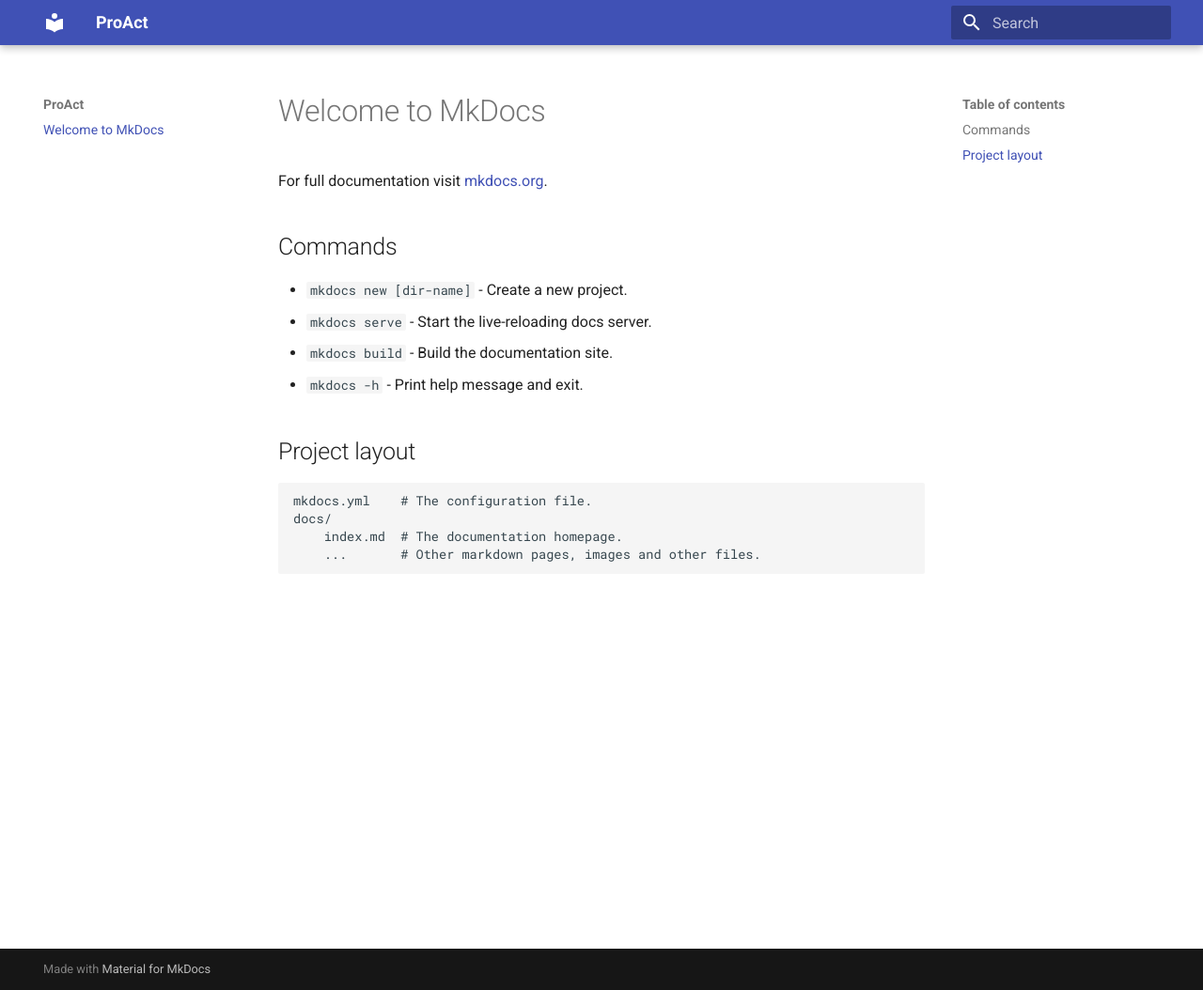
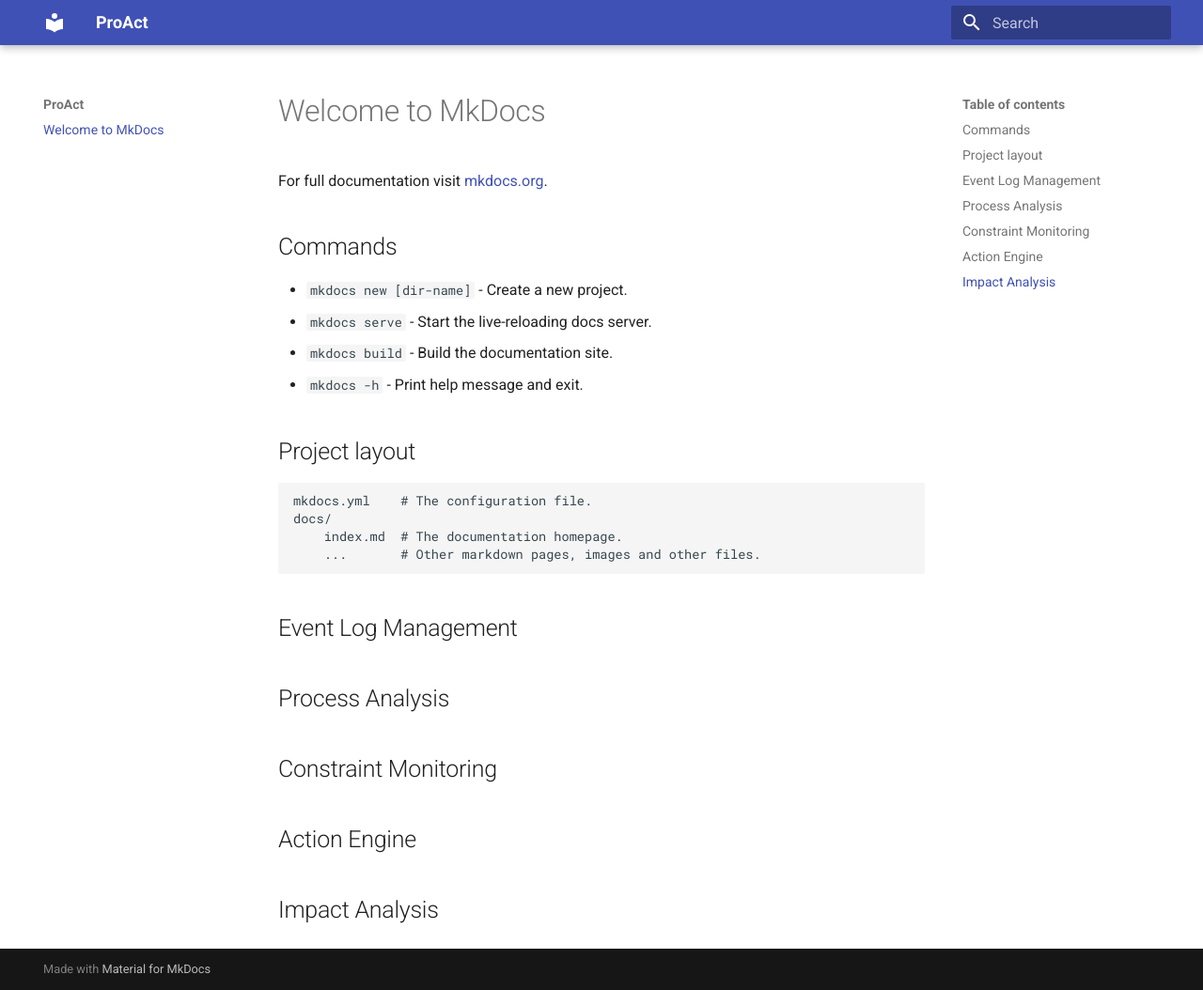
Before and after one commit to gyunamister/proact, an MkDocs documentation site: the page built from docs/docs/index.md, in a window 1280 px wide and 1054 px high. Shown: the whole window at 94% size. Built offline with MkDocs 1.6.1 and Material for MkDocs 9.7.7, drawn with Linux system fonts in a browser that asks for light colours.

Commit message:
fix readthedocs

```diff
--- a/docs/docs/index.md
+++ b/docs/docs/index.md
@@ -15,3 +15,13 @@ For full documentation visit [mkdocs.org](https://www.mkdocs.org).
     docs/
         index.md  # The documentation homepage.
         ...       # Other markdown pages, images and other files.
+
+## Event Log Management
+
+## Process Analysis
+
+## Constraint Monitoring
+
+## Action Engine
+
+## Impact Analysis
```
